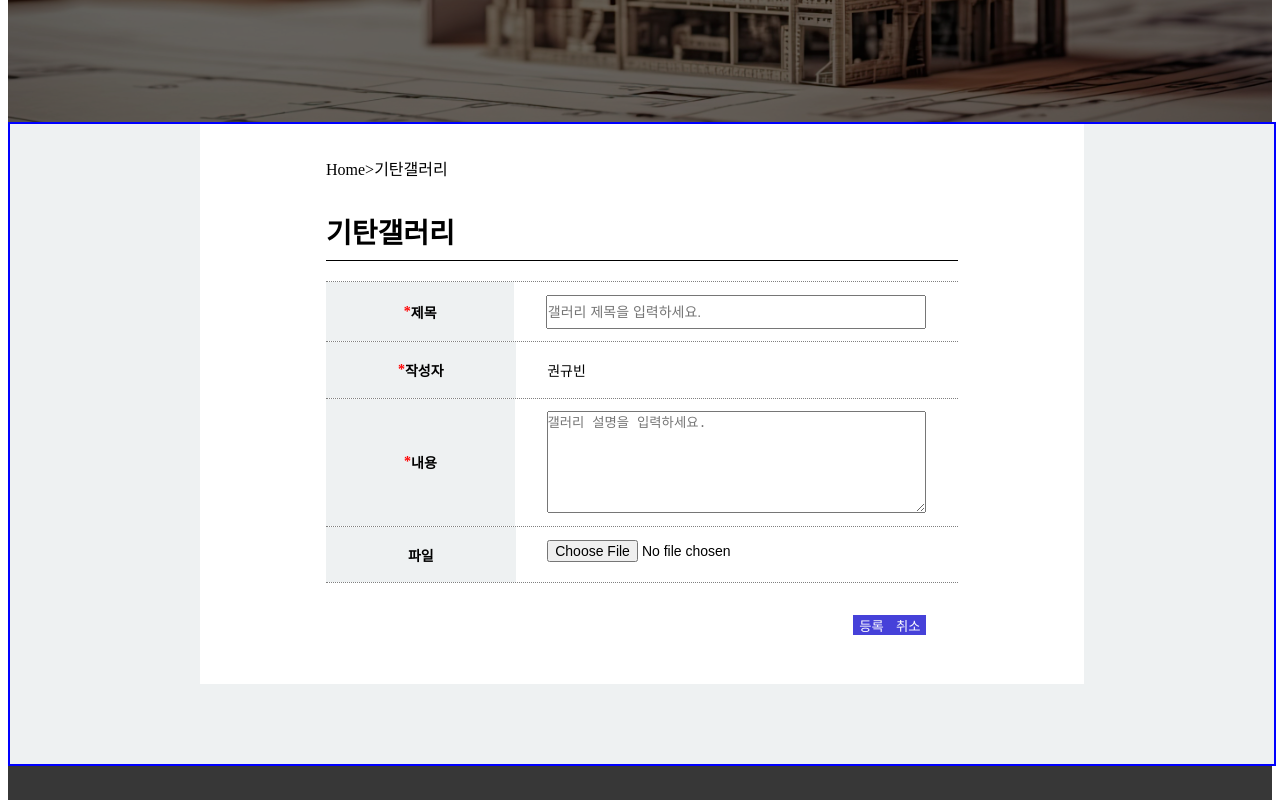
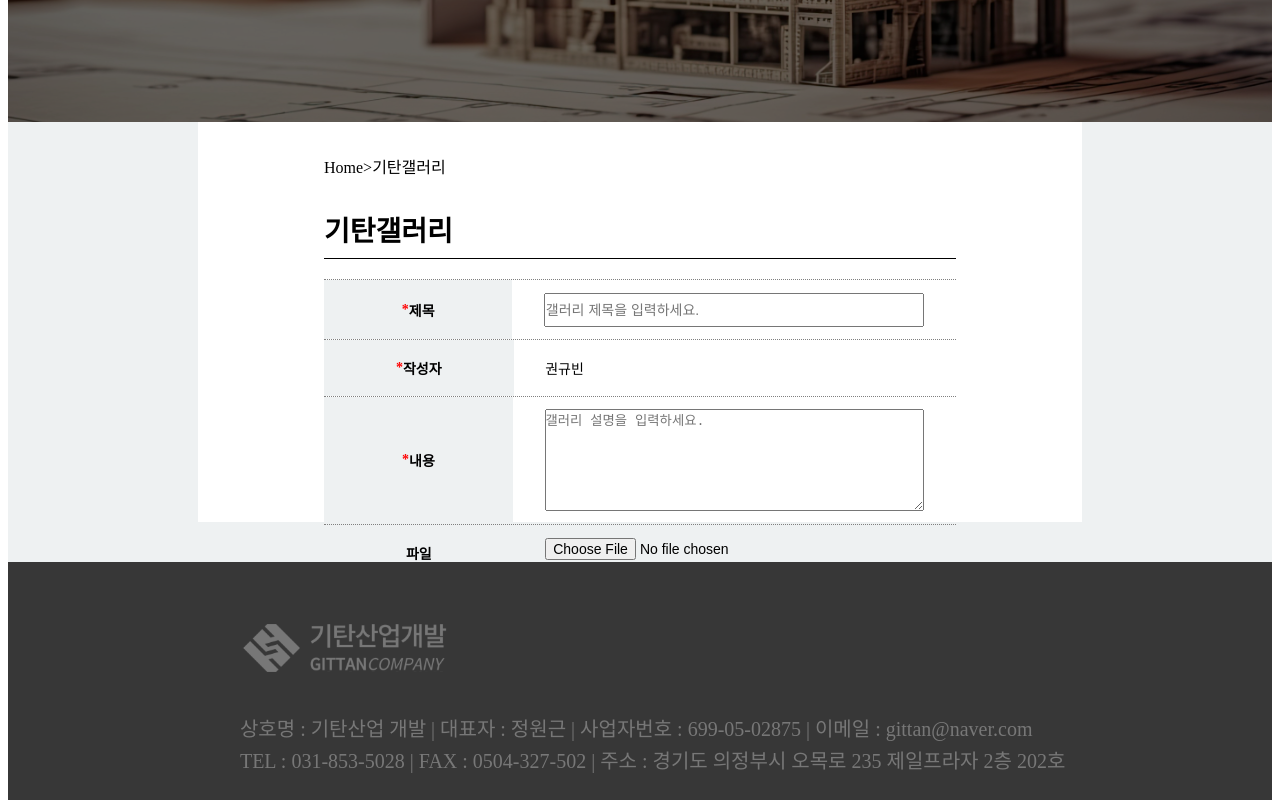
Before and after one commit to HUMBLE25/gittan_homepage, a Next.js app: page /bin in a window 1280 px wide. Shown: the part 480-1280 px from the top of the page. Built offline with nearby package versions, Linux system fonts and the light colour scheme.

Commit message:
Fix admin page remove border

```diff
--- a/src/styles/bin.module.css
+++ b/src/styles/bin.module.css
@@ -72,18 +72,18 @@
 
 .body{
     width: 100%;
-    height: 80vh;
+    height: 55vh;
     position: relative;
     display: flex;
     flex-direction: column;
     align-items: center;
     background: #EEF1F2;
-    border: 2px solid blue;
+    /* border: 2px solid blue; */
 }
 
 .form_wrapper {
     width: 50%;
-    height: 70vh;
+    height: 50vh;
     position: relative;
     display: flex;
     flex-direction: column;
```
